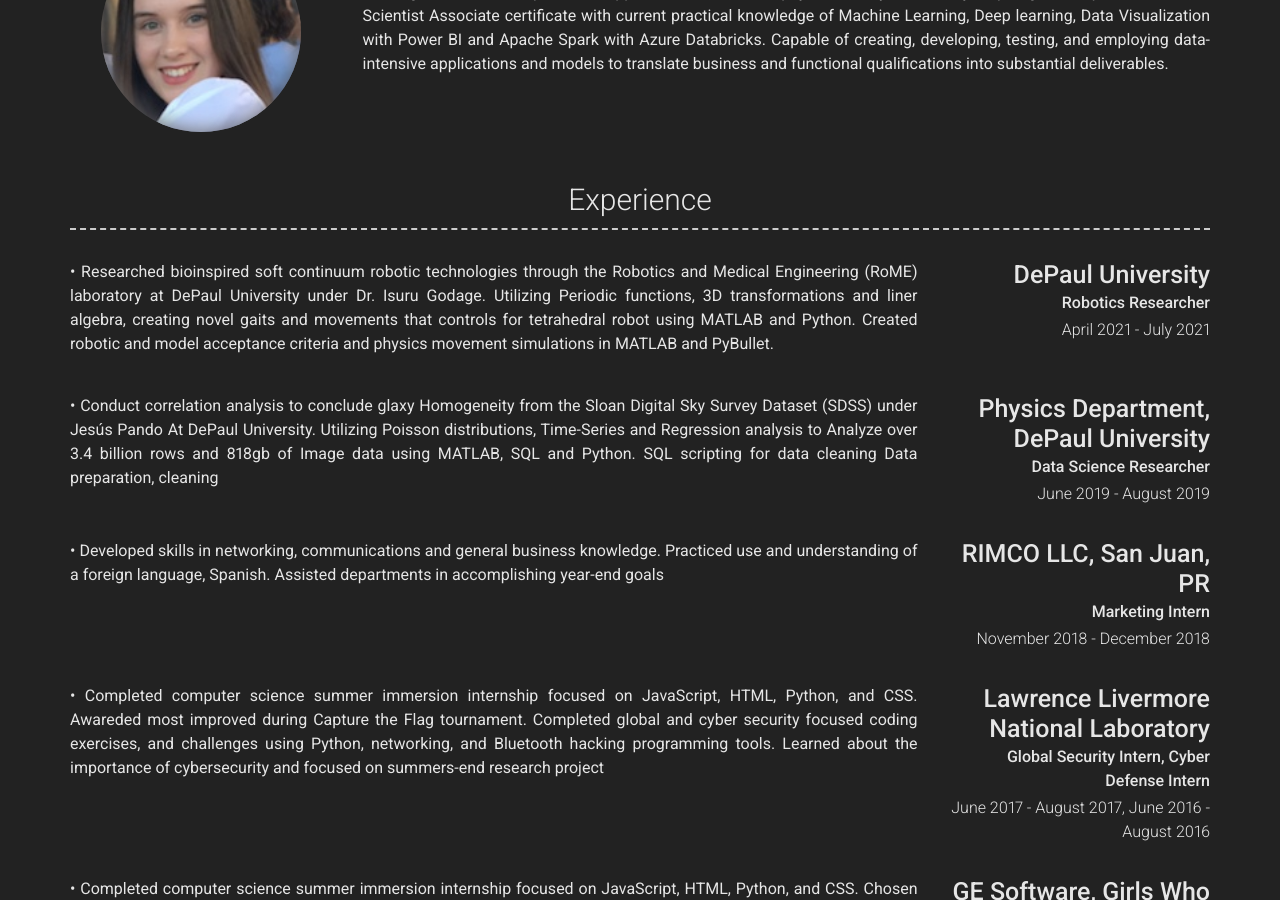
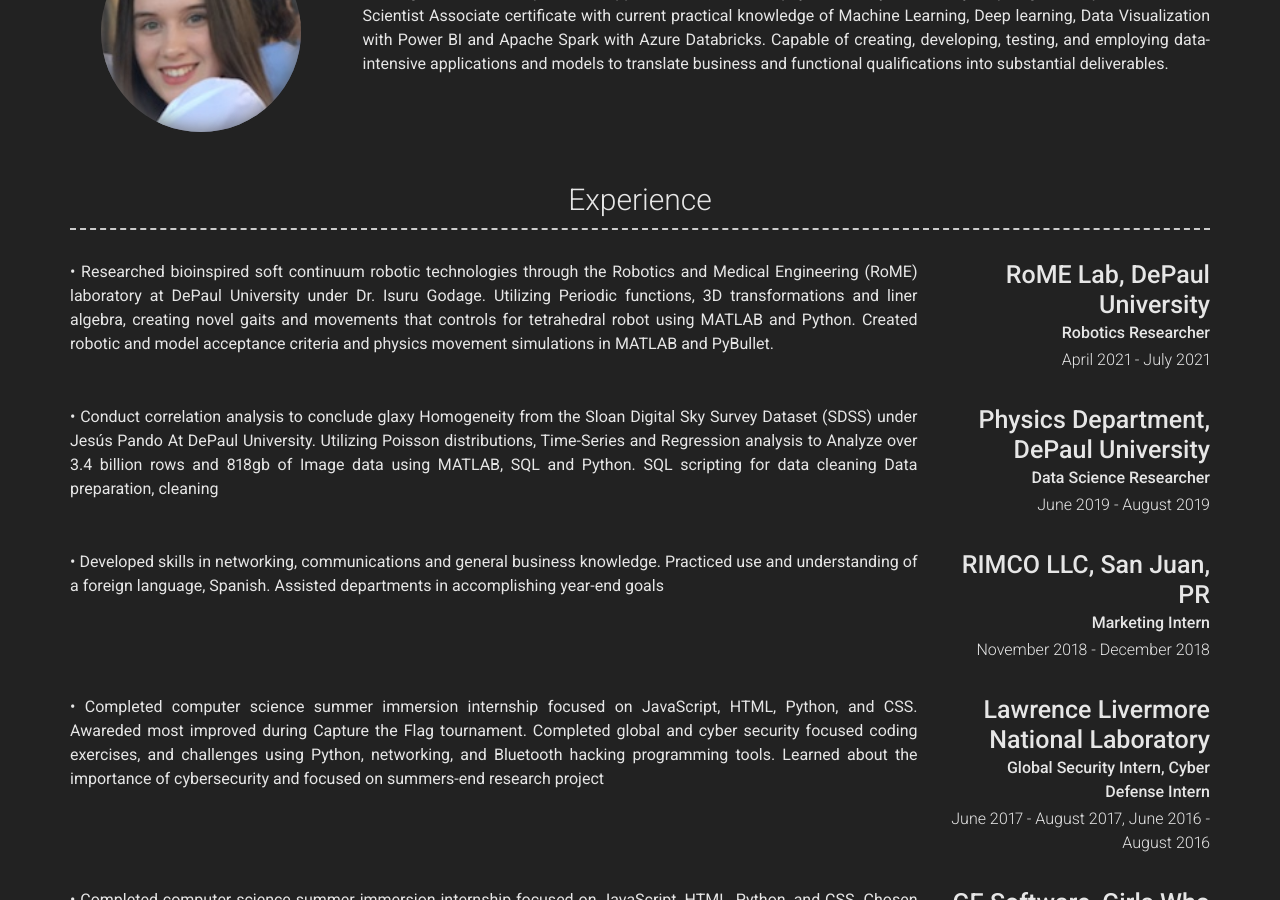
Before and after one commit to rachelsierra/rsbResume, a Jekyll site: the page built from index.md, in a window 1280 px wide and 900 px high, scrolled down 370 px. Built offline with Jekyll 4.4.1, drawn with Linux system fonts in a browser that asks for light colours; nearby versions of some CDN libraries; part of the change alters nothing that is shown.

Commit message:
Update _config.yml

```diff
--- a/_config.yml
+++ b/_config.yml
@@ -81,8 +81,7 @@ content:
     layout: list
     content:
       - layout: right
-        title: RoME Lab,
-        title: DePaul University
+        title: RoME Lab,     DePaul University
         sub_title: Robotics Researcher
         caption: April 2021 - July 2021
         #link: Link to company (optional)
```
